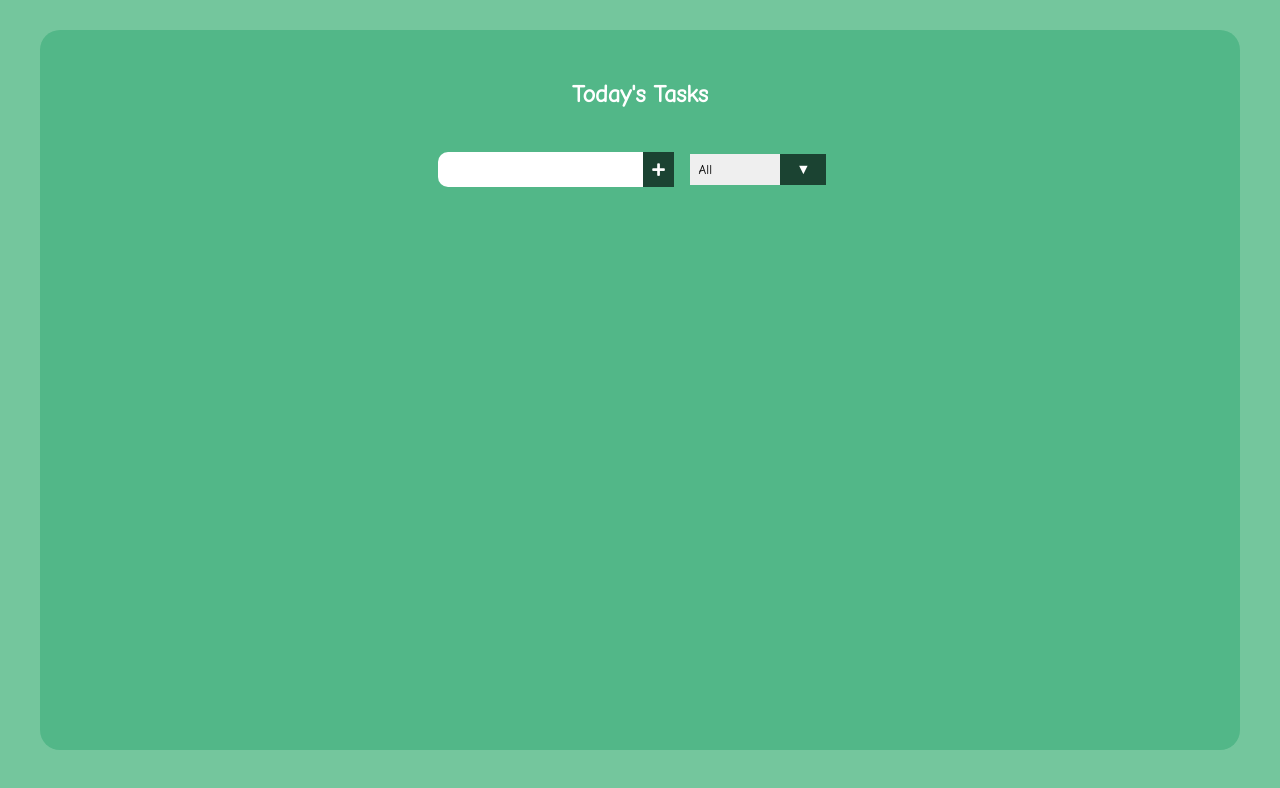
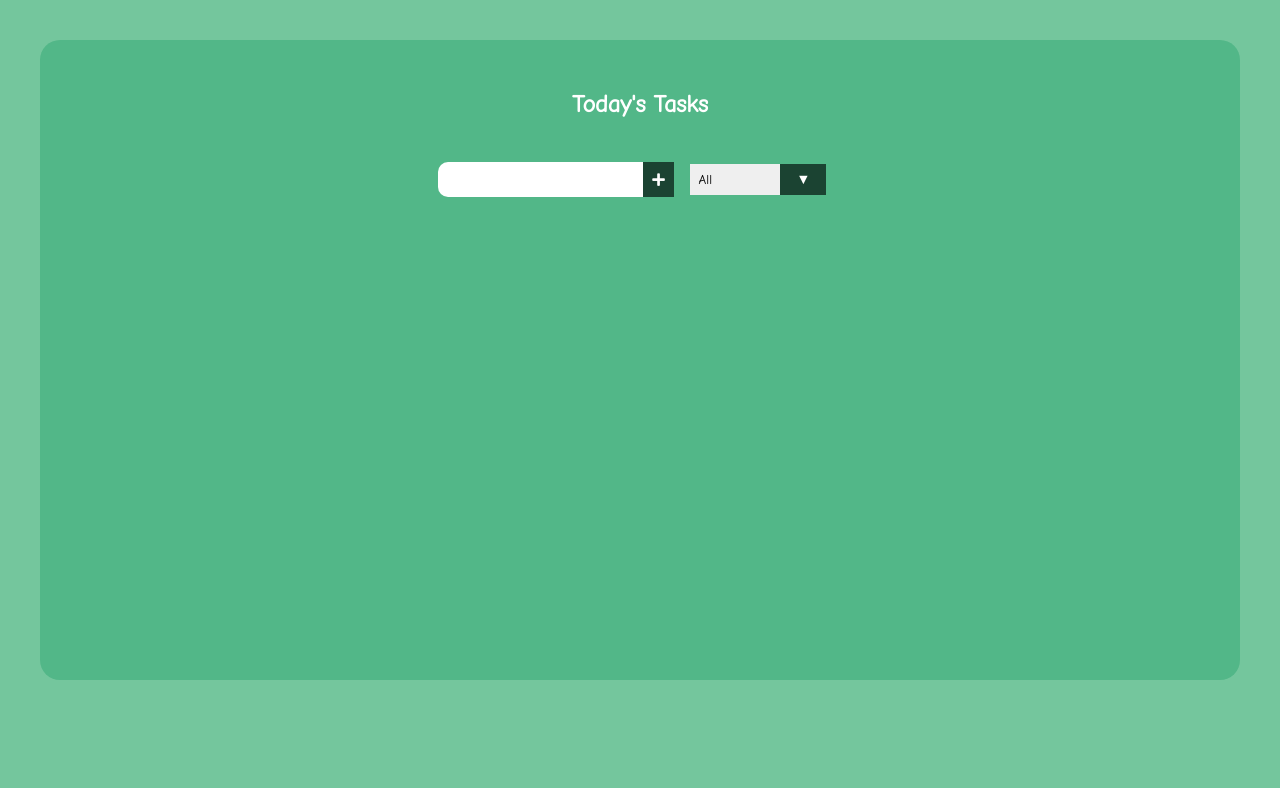
Before and after one commit to Babsbright/Todo-react-app, a React (Create React App) app: page / in a window 1280 px wide. Shown: the top 788 px of the page. Built offline with nearby package versions, Linux system fonts and the light colour scheme.

Commit message:
updated app.css

```diff
--- a/src/App.css
+++ b/src/App.css
@@ -11,9 +11,9 @@ body {
   font-family: 'Comic Neue', cursive;
 }
 .App{
-min-height:90vh;
+min-height:80vh;
 background-color:#52b788;
-margin: 30px 40px 40px 40px;
+margin: 40px 40px 40px 40px;
 border-radius:20px;
 }
 header h1 {
```
